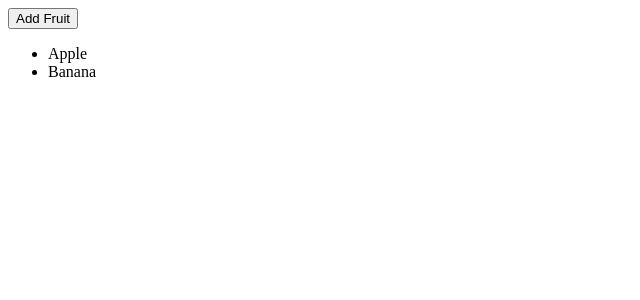
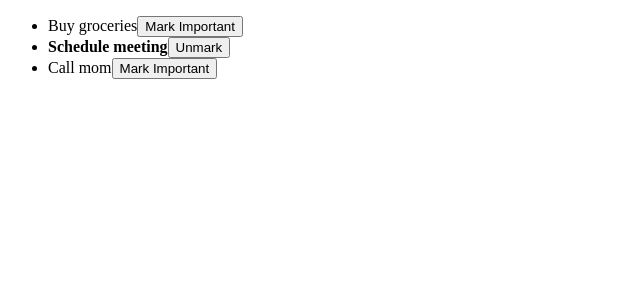
Before and after one commit to pdxserg/exam, a React app: page / in a window 1280 px wide. Shown: the top 300 px of the page, without its empty margins (0-640 px from the left). Built offline with nearby package versions, Linux system fonts and the light colour scheme.

Commit message:
sprint 5-9 Answer

```diff
--- a/src/index.tsx
+++ b/src/index.tsx
@@ -1,52 +1,65 @@
-import { configureStore, createSlice, nanoid } from "@reduxjs/toolkit"
+import { configureStore, createSlice } from "@reduxjs/toolkit"
 import { createRoot } from "react-dom/client"
 import { Provider, useDispatch, useSelector } from "react-redux"
 
+type Note = {
+	id: number
+	content: string
+	important: boolean
+}
+
 // slice
 const slice = createSlice({
-	name: "fruits",
+	name: "notes",
 	initialState: {
-		basket: [
-			{ id: 1, name: "Apple" },
-			{ id: 2, name: "Banana" },
+		items: [
+			{ id: 1, content: "Buy groceries", important: false },
+			{ id: 2, content: "Schedule meeting", important: true },
+			{ id: 3, content: "Call mom", important: false },
 		],
 	},
 	reducers: {
-		addFruit: (state, action) => {
+		updateNote: (state, action) => {
 			//✅✅✅✅ ANSWER
-			 state.basket.unshift(action.payload)
+			const index = state.items.findIndex(e=>e.id === action.payload.id)
+			state.items[index].important= action.payload.important
 		},
 	},
 })
 
-const { addFruit } = slice.actions
+const { updateNote } = slice.actions
 
 // App.tsx
 const App = () => {
-	const fruits = useSelector((state: RootState) => state.fruits.basket)
+	const notes = useSelector((state: RootState) => state.notes.items)
 	const dispatch = useDispatch()
 
-	const addNewFruit = () => {
-		const newFruit = { id: nanoid(), name: "Orange" }
-		dispatch(addFruit(newFruit))
+	const toggleImportance = (note: Note) => {
+		dispatch(updateNote({ id: note.id, important: !note.important }))
 	}
 
 	return (
-		<>
-			<button onClick={addNewFruit}>Add Fruit</button>
-			<ul>
-				{fruits.map((fruit) => (
-					<li key={fruit.id}>{fruit.name}</li>
-				))}
-			</ul>
-		</>
+		<ul>
+			{notes.map((note) => (
+				<li key={note.id}>
+          <span
+	          style={{
+		          fontWeight: note.important ? "bold" : "normal",
+	          }}
+          >
+            {note.content}
+          </span>
+					<button onClick={() => toggleImportance(note)}>{note.important ? "Unmark" : "Mark Important"}</button>
+				</li>
+			))}
+		</ul>
 	)
 }
 
 // store.ts
 export const store = configureStore({
 	reducer: {
-		fruits: slice.reducer,
+		notes: slice.reducer,
 	},
 })
 
@@ -60,10 +73,10 @@ createRoot(document.getElementById("root")!).render(
 )
 
 // 📜 Описание:
-// При нажатии на кнопку Add Fruit, новый фрукт не добавляется в корзину 🥲
+// При нажатии на кнопку Mark Important или Unmark рядом с заметкой, важность заметки не обновляется 🥲
 
 // 🪛 Задача:
-// Перепишите изменение стейта таким образом, чтобы при нажатии на кнопку Add Fruit,
-// новый фрукт добавлялся в корзину
+// Перепишите изменение стейта таким образом, чтобы при нажатии на кнопку Mark Important или Unmark,
+// состояние важности заметки обновлялось.
 // В качестве ответа укажите исправленную строку кода.
 // ❗Изменение стейта должно быть написано мутабельным образом
```
